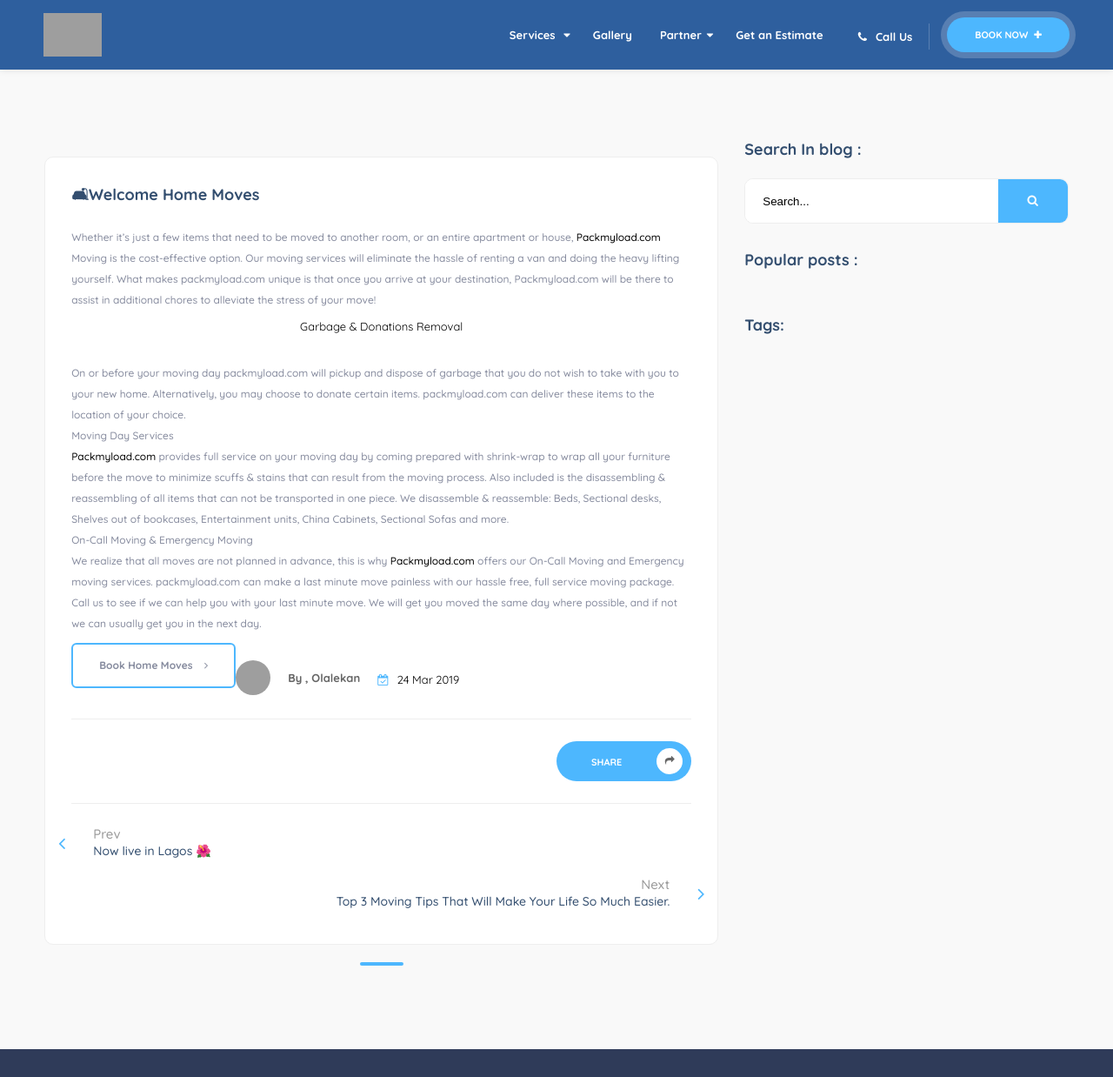
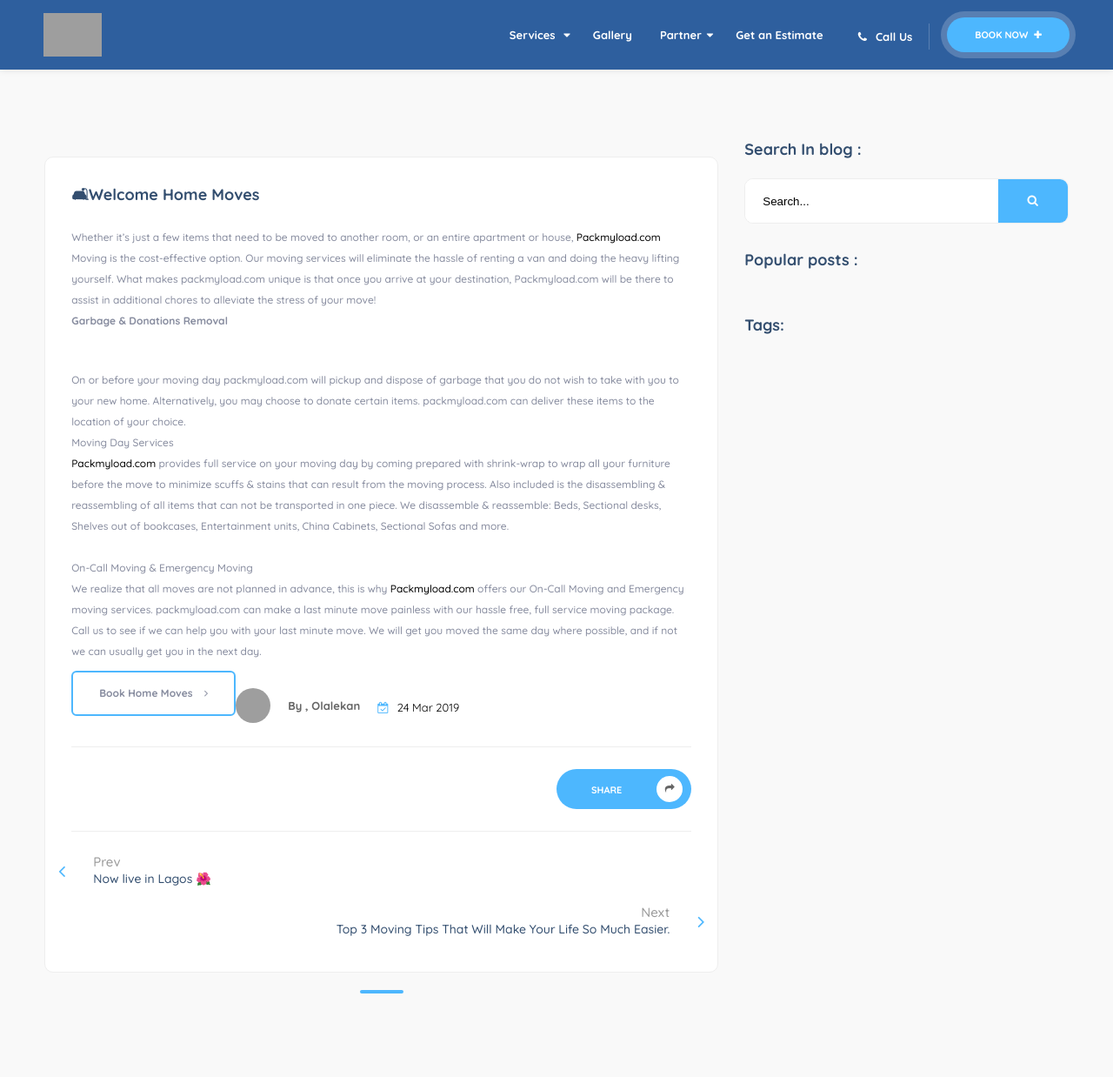
Before and after one commit to movingblog/Final, a Jekyll site: the page built from _posts/2019-03-24-🛋Welcome-Home-Moves.md, in a window 1280 px wide and 1238 px high. Shown: the whole window at 87% size. Built offline with Jekyll 4.4.1, drawn with Linux system fonts in a browser that asks for light colours; grey boxes are pictures that could not be loaded.

Commit message:
Update 2019-03-24-🛋Welcome-Home-Moves.md

```diff
--- a/_posts/2019-03-24-🛋Welcome-Home-Moves.md
+++ b/_posts/2019-03-24-🛋Welcome-Home-Moves.md
@@ -10,7 +10,7 @@
 
 Whether it’s just a few items that need to be moved to another room, or an entire apartment or house, <a href="https://www.packmyload.com/">Packmyload.com</a>  Moving is the cost-effective option. Our moving services will eliminate the hassle of renting a van and doing the heavy lifting yourself. What makes packmyload.com unique is that once you arrive at your destination, Packmyload.com will be there to assist in additional chores to alleviate the stress of your move!
 <br/>
-<h3>Garbage & Donations Removal</h3>
+<b>Garbage & Donations Removal</b>
 
 <br/>
 
@@ -21,7 +21,7 @@
 <br/>
 <a href="https://www.packmyload.com/">Packmyload.com</a> provides full service on your moving day by coming prepared with shrink-wrap to wrap all your furniture before the move to minimize scuffs & stains that can result from the moving process. Also included is the disassembling & reassembling of all items that can not be transported in one piece.
 We disassemble & reassemble: Beds, Sectional desks, Shelves out of bookcases, Entertainment units, China Cabinets, Sectional Sofas and more.
-<br/>
+<br/><br/>
 <strong>On-Call Moving & Emergency Moving</strong>
 <br/>
 We realize that all moves are not planned in advance, this is why <a href="https://www.packmyload.com/">Packmyload.com</a>  offers our On-Call Moving and Emergency moving services. packmyload.com can make a last minute move painless with our hassle free, full service moving package.
```
